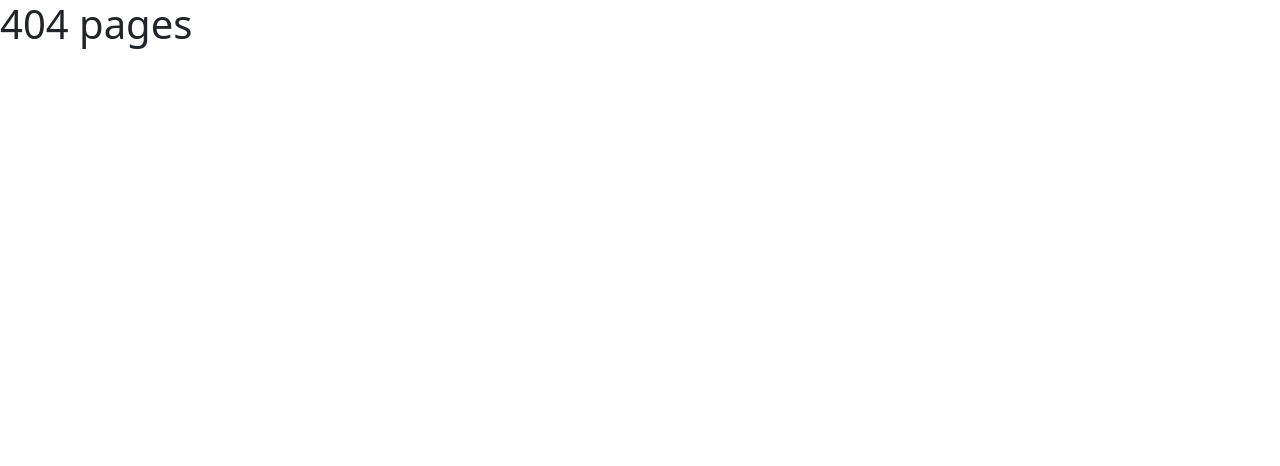
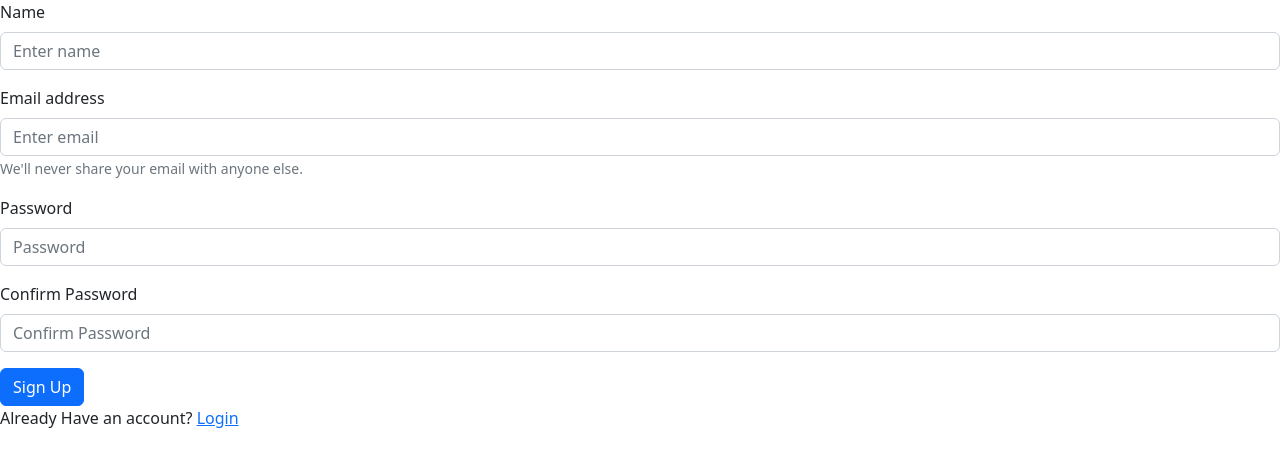
Before and after one commit to AbidurRahman24/one-step-solution-client, a React (Vite) app: page /register in a window 1280 px wide. Shown: the top 466 px of the page. Built offline with nearby package versions, Linux system fonts and the light colour scheme.

Commit message:
implement login and signup

```diff
--- a/package.json
+++ b/package.json
@@ -14,6 +14,7 @@
     "react": "^18.2.0",
     "react-bootstrap": "^2.5.0",
     "react-dom": "^18.2.0",
+    "react-firebase-hooks": "^5.0.3",
     "react-router-dom": "^6.3.0",
     "react-toastify": "^9.0.8"
   },
--- a/src/App.jsx
+++ b/src/App.jsx
@@ -8,6 +8,7 @@ import Blog from './pages/blog/Blog';
 import Shipment from './pages/shipment/Shipment';
 import NotMatch from './pages/notMatch/NotMatch';
 import ServicesDetails from './pages/home/servicesDetails/ServicesDetails';
+import Register from './pages/register/Register';
 
 function App() {
 
@@ -20,6 +21,7 @@ function App() {
         <Route path="/blog" element={<Blog />}></Route>
         <Route path="/shipment" element={<Shipment />}></Route>
         <Route path="/login" element={<Login />}></Route>
+        <Route path="/register" element={<Register />}></Route>
         <Route path="*" element={<NotMatch />}></Route>
       </Routes>
       <ToastContainer />
--- a/src/firebase.init.js
+++ b/src/firebase.init.js
@@ -1,5 +1,6 @@
 // Import the functions you need from the SDKs you need
 import { initializeApp } from "firebase/app";
+import {getAuth} from 'firebase/auth'
 // TODO: Add SDKs for Firebase products that you want to use
 // https://firebase.google.com/docs/web/setup#available-libraries
 
@@ -15,5 +16,5 @@ const firebaseConfig = {
 
 // Initialize Firebase
 const app = initializeApp(firebaseConfig);
-
-export default app
+const auth = getAuth(app)
+export default auth;
--- a/src/pages/login/Login.jsx
+++ b/src/pages/login/Login.jsx
@@ -1,9 +1,62 @@
-import React from 'react';
+import React, { useState } from 'react';
+import Button from 'react-bootstrap/Button';
+import Form from 'react-bootstrap/Form';
+import { useSignInWithEmailAndPassword } from 'react-firebase-hooks/auth';
+import { Link, useNavigate } from 'react-router-dom';
+import auth from '../../firebase.init';
 
 const Login = () => {
+
+    const [email, setEmail] = useState('');
+    const [password, setPassword] = useState('');
+    const [
+        signInWithEmailAndPassword,
+        user,
+        loading,
+        error,
+    ] = useSignInWithEmailAndPassword(auth);
+    const navigate = useNavigate();
+
+    const handleEmailBlur = event => {
+        setEmail(event.target.value);
+    }
+
+    const handlePasswordBlur = event => {
+        setPassword(event.target.value);
+    }
+
+    const handleUserSignIn = event => {
+        event.preventDefault();
+        signInWithEmailAndPassword(email, password);
+    }
+    if (user) {
+        navigate('/');
+    }
     return (
         <div>
-            <h3>Login pages</h3>
+            <Form onSubmit={handleUserSignIn}>
+                <Form.Group className="mb-3" controlId="formBasicEmail">
+                    <Form.Label>Email address</Form.Label>
+                    <Form.Control onBlur={handleEmailBlur} type="email" placeholder="Enter email" />
+                    <Form.Text className="text-muted">
+                        We'll never share your email with anyone else.
+                    </Form.Text>
+                </Form.Group>
+
+                <Form.Group className="mb-3" controlId="formBasicPassword">
+                    <Form.Label>Password</Form.Label>
+                    <Form.Control onBlur={handlePasswordBlur} type="password" placeholder="Password" />
+                </Form.Group>
+                {
+                    loading && <p>Loading...</p>
+                }
+                <Button variant="primary" type="submit">
+                    Login
+                </Button>
+            </Form>
+            <p>
+                No member? <Link className='form-link' to="/register">Create an account</Link>
+            </p>
         </div>
     );
 };
--- a/src/pages/register/Register.jsx
+++ b/src/pages/register/Register.jsx
@@ -1,9 +1,84 @@
-import React from 'react';
+import React, { useState } from 'react';
+import Button from 'react-bootstrap/Button';
+import Form from 'react-bootstrap/Form';
+import { Link, useNavigate } from 'react-router-dom';
+import auth from '../../firebase.init';
+import { useCreateUserWithEmailAndPassword } from 'react-firebase-hooks/auth';
+
 
 const Register = () => {
+    const [name, setName] = useState('');
+    const [email, setEmail] = useState('');
+    const [password, setPassword] = useState('');
+    const [confirmPassword, setConfirmPassword] = useState('');
+    const [error, setError] = useState('');
+    const [
+        createUserWithEmailAndPassword,
+        user,
+        loading
+    ] = useCreateUserWithEmailAndPassword(auth);
+    const navigate = useNavigate();
+    const handleNameBlur = event => {
+        setName(event.target.value);
+    }
+    const handleEmailBlur = event => {
+        setEmail(event.target.value);
+    }
+
+    const handlePasswordBlur = event => {
+        setPassword(event.target.value);
+    }
+
+    const handleConfirmPasswordBlur = event => {
+        setConfirmPassword(event.target.value);
+    }
+    const handleCreateUser = event => {
+        // console.log(event);
+        event.preventDefault();
+        if (password !== confirmPassword) {
+            setError('Your two passwords did not match');
+            return;
+        }
+        if (password.length < 6) {
+            setError('Password must be 6 characters or longer');
+            return;
+        }
+        createUserWithEmailAndPassword(email, password);
+    }
+    if(user){
+        navigate('/');
+    }
     return (
-        <div>
-            <h3>Register</h3>
+        <div className={{ width: "200px" }}>
+            <Form onSubmit={handleCreateUser}>
+                <Form.Group className="mb-3" controlId="formBasicName">
+                    <Form.Label>Name</Form.Label>
+                    <Form.Control onBlur={handleNameBlur} type="text" placeholder="Enter name" />
+                </Form.Group>
+                <Form.Group className="mb-3" controlId="formBasicEmail">
+                    <Form.Label>Email address</Form.Label>
+                    <Form.Control onBlur={handleEmailBlur} type="email" placeholder="Enter email" />
+                    <Form.Text className="text-muted">
+                        We'll never share your email with anyone else.
+                    </Form.Text>
+                </Form.Group>
+
+                <Form.Group className="mb-3" controlId="formBasicPassword">
+                    <Form.Label>Password</Form.Label>
+                    <Form.Control onBlur={handlePasswordBlur} type="password" placeholder="Password" />
+                </Form.Group>
+                <Form.Group className="mb-3" controlId="confirmPassword">
+                    <Form.Label>Confirm Password</Form.Label>
+                    <Form.Control onBlur={handleConfirmPasswordBlur} type="password" placeholder="Confirm Password" />
+                </Form.Group>
+                <div>{error}</div>
+                <Button variant="primary" type="submit">
+                    Sign Up
+                </Button>
+            </Form>
+            <p>
+                Already Have an account? <Link className='form-link' to="/login">Login</Link>
+            </p>
         </div>
     );
 };
```
Also changed, not shown: src/pages/login/Login.css (added, +15 -0 lines), 1 other file (tests, documents, lock files or other folders).
